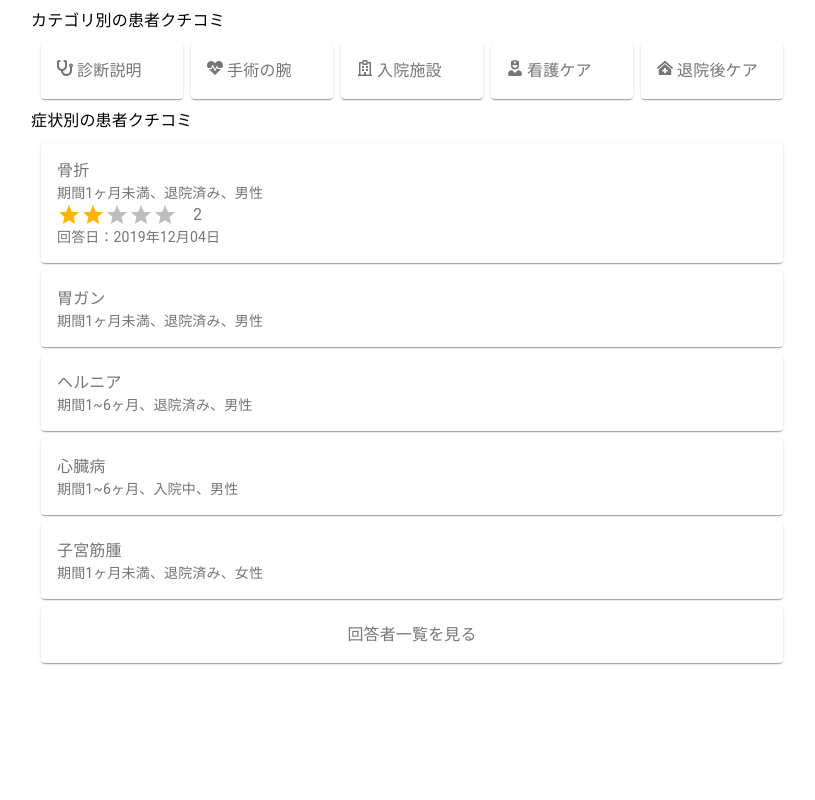
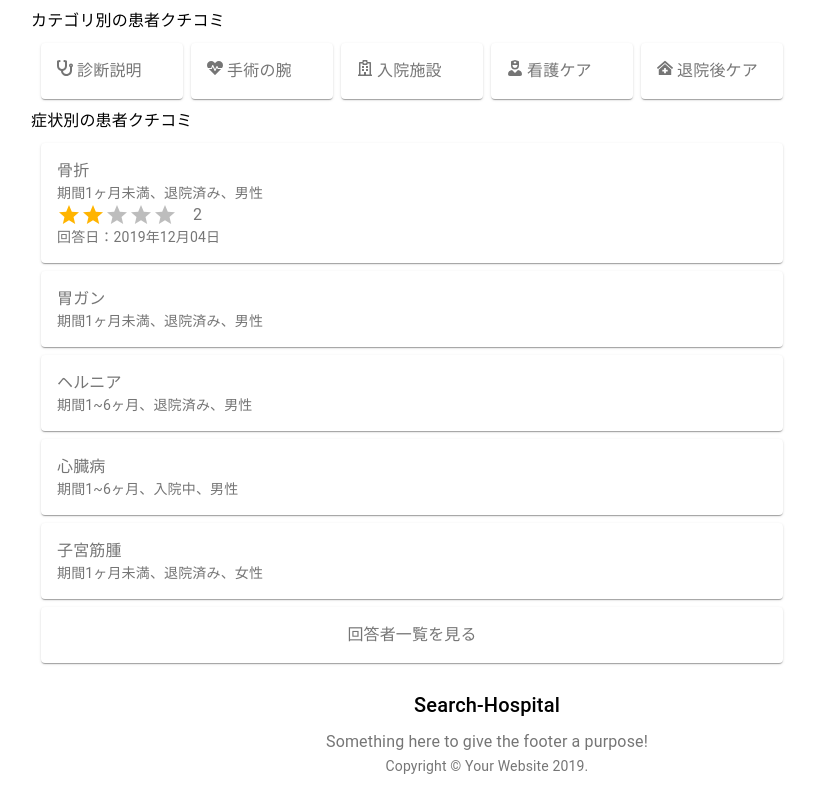
Before and after one commit to jpskgc/hospital, a React app in the folder client/: page / in a window 1280 px wide. Shown: the part 586-1386 px from the top of the page, without its empty margins (153-968 px from the left). Before the commit the page ends 1259 px from the top, so only its background shows below. Built offline with nearby package versions, Linux system fonts and the light colour scheme.

Commit message:
add footer

```diff
--- a/client/src/App.tsx
+++ b/client/src/App.tsx
@@ -2,6 +2,7 @@ import React, {FC} from 'react';
 import {Route, Switch} from 'react-router';
 import Detail from './components/Detail/Detail';
 import Bar from './components/Bar';
+import Footer from './components/Footer';
 
 const App: FC = () => (
   <>
@@ -9,6 +10,7 @@ const App: FC = () => (
     <Switch>
       <Route path="/" exact component={Detail} />
     </Switch>
+    <Footer />
   </>
 );
 
--- /dev/null
+++ b/client/src/components/Footer.tsx
@@ -0,0 +1,45 @@
+import React from 'react';
+import {makeStyles} from '@material-ui/core/styles';
+import Typography from '@material-ui/core/Typography';
+import Link from '@material-ui/core/Link';
+
+function Copyright() {
+  return (
+    <Typography variant="body2" color="textSecondary" align="center">
+      {'Copyright © '}
+      <Link color="inherit" href="https://material-ui.com/">
+        Your Website
+      </Link>{' '}
+      {new Date().getFullYear()}
+      {'.'}
+    </Typography>
+  );
+}
+
+const useStyles = makeStyles(theme => ({
+  footer: {
+    backgroundColor: theme.palette.background.paper,
+    padding: theme.spacing(2),
+  },
+}));
+
+export default function Footer() {
+  const classes = useStyles();
+
+  return (
+    <footer className={classes.footer}>
+      <Typography variant="h6" align="center" gutterBottom>
+        Search-Hospital
+      </Typography>
+      <Typography
+        variant="subtitle1"
+        align="center"
+        color="textSecondary"
+        component="p"
+      >
+        Something here to give the footer a purpose!
+      </Typography>
+      <Copyright />
+    </footer>
+  );
+}
```
